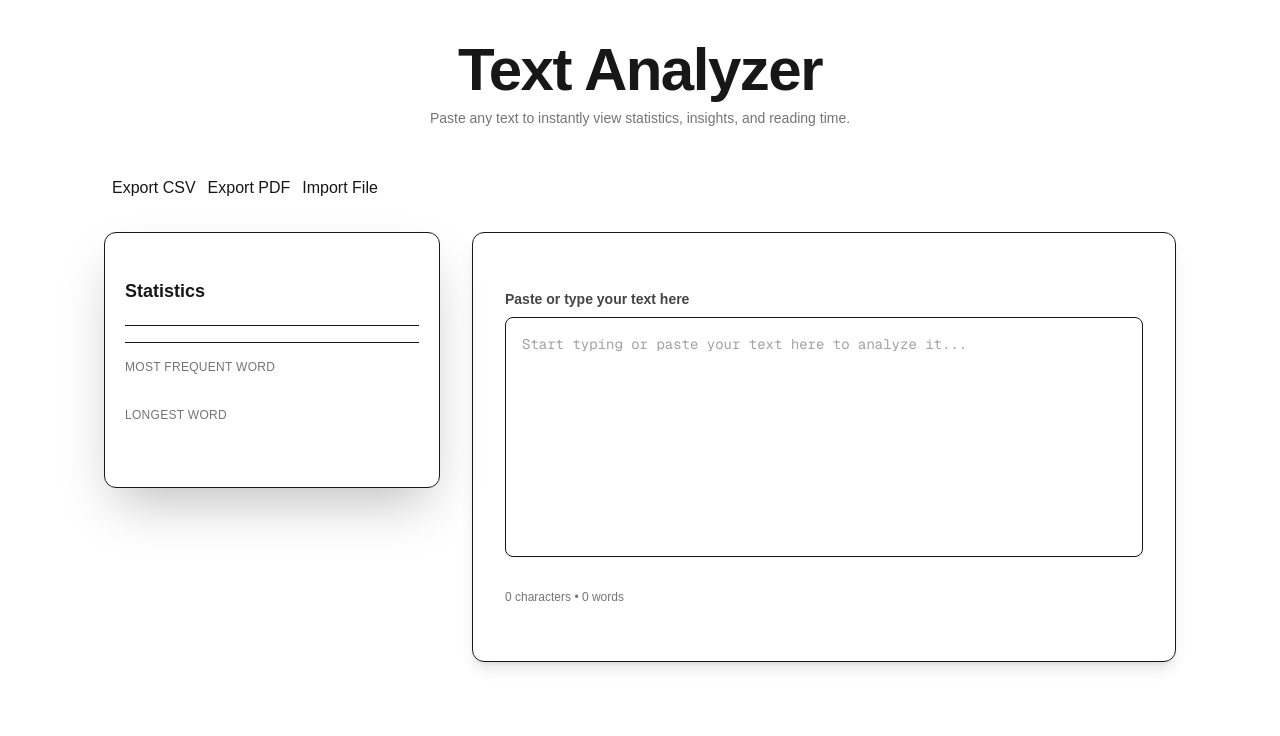
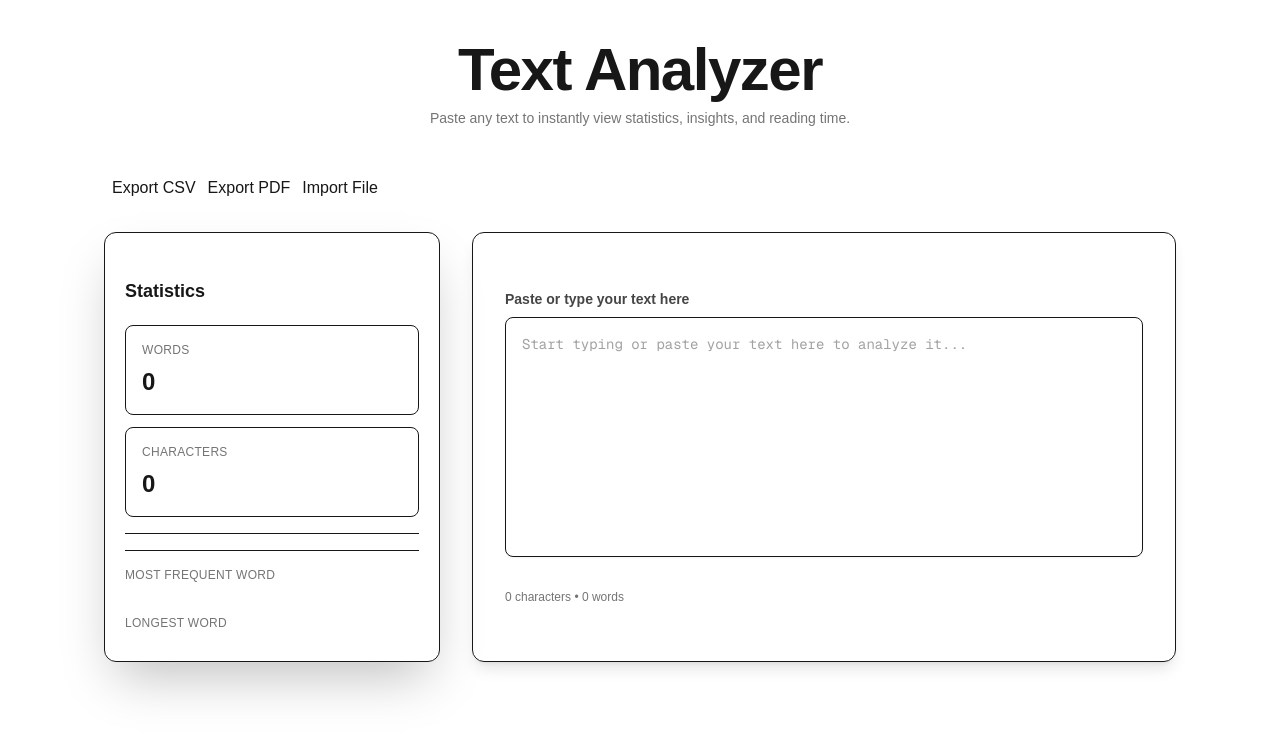
Before and after one commit to stradrich/text-analyzer, a Next.js app: page / in a window 1280 px wide. Shown: the top 736 px of the page. Built offline with nearby package versions, Linux system fonts and the light colour scheme.

Commit message:
feat: stat-col w dynamic char n word calc;

```diff
--- a/src/app/page.tsx
+++ b/src/app/page.tsx
@@ -29,14 +29,14 @@ export default function Home() {
     }
 
     // Word count
-    // const words = text
-    //   .trim()
-    //   .split(/\s+/)
-    //   .filter((word) => word.length > 0)
-    // const wordCount = words.length
+    const words = text
+      .trim()
+      .split(/\s+/)
+      .filter((word) => word.length > 0)
+    const wordCount = words.length
 
     // Character counts
-    // const charCount = text.length
+    const charCount = text.length
     // const charCountNoSpaces = text.replace(/\s/g, "").length
 
     // Sentence count
@@ -71,8 +71,8 @@ export default function Home() {
     // const readingTimeMinutes = Math.ceil(wordCount / 200)
 
     return {
-      // wordCount,
-      // charCount,
+      wordCount,
+      charCount,
       // charCountNoSpaces,
       // sentenceCount,
       // paragraphCount,
@@ -188,8 +188,7 @@ return (
         {/* LEFT SIDE */}
         <div className="lg:col-span-1">
           <div>
-            {/* <TextAnalysisStats analysis={analysis} /> */}
-              <TextAnalysisStats />
+            <TextAnalysisStats analysis={analysis} />
           </div>
         </div>
 
--- a/src/components/text-analysis-stats.tsx
+++ b/src/components/text-analysis-stats.tsx
@@ -1,36 +1,36 @@
 import { Card } from "@/components/ui/card"
 
-// interface AnalysisResult {
-//   wordCount: number
-//   charCount: number
-//   charCountNoSpaces: number
-//   sentenceCount: number
-//   paragraphCount: number
-//   mostFrequentWord: string
-//   longestWord: string
-//   averageWordLength: number
-//   readingTimeMinutes: number
-// }
+interface AnalysisResult {
+  wordCount: number
+  charCount: number
+  // charCountNoSpaces: number
+  // sentenceCount: number
+  // paragraphCount: number
+  // mostFrequentWord: string
+  // longestWord: string
+  // averageWordLength: number
+  // readingTimeMinutes: number
+}
 
-// interface Props {
-//   analysis: AnalysisResult
-// }
+interface Props {
+  analysis: AnalysisResult
+}
 
-// const StatCard = ({
-//   label,
-//   value,
-//   subtext,
-// }: {
-//   label: string
-//   value: string | number
-//   subtext?: string
-// }) => (
-//   <div className="rounded-lg border border-border/30 bg-background/50 p-4 backdrop-blur-sm">
-//     <p className="mb-2 text-xs font-medium uppercase tracking-wide text-foreground/60">{label}</p>
-//     <p className="text-2xl font-bold text-primary">{value}</p>
-//     {subtext && <p className="mt-1 text-xs text-foreground/50">{subtext}</p>}
-//   </div>
-// )
+const StatCard = ({
+  label,
+  value,
+  // subtext,
+}: {
+  label: string
+  value: string | number
+  // subtext?: string
+}) => (
+  <div className="rounded-lg border border-border/30 bg-background/50 p-4 backdrop-blur-sm">
+    <p className="mb-2 text-xs font-medium uppercase tracking-wide text-foreground/60">{label}</p>
+    <p className="text-2xl font-bold text-primary">{value}</p>
+    {/* {subtext && <p className="mt-1 text-xs text-foreground/50">{subtext}</p>} */}
+  </div>
+)
 
 export default function TextAnalysisStats({ analysis }: Props) {
   return (
@@ -38,11 +38,11 @@ export default function TextAnalysisStats({ analysis }: Props) {
       <div className="p-5">
         <h2 className="mb-5 text-lg font-semibold text-foreground">Statistics</h2>
         <div className="space-y-3">
-          {/* <StatCard label="Words" value={analysis.wordCount} />
+          <StatCard label="Words" value={analysis.wordCount} />
           <StatCard label="Characters" value={analysis.charCount} />
-          <StatCard label="Characters (No Spaces)" value={analysis.charCountNoSpaces} />
-          <StatCard label="Sentences" value={analysis.sentenceCount} />
-          <StatCard label="Paragraphs" value={analysis.paragraphCount} /> */}
+          {/* <StatCard label="Characters (No Spaces)" value={analysis.charCountNoSpaces} /> */}
+          {/* <StatCard label="Sentences" value={analysis.sentenceCount} /> */}
+          {/* <StatCard label="Paragraphs" value={analysis.paragraphCount} /> */}
 
           <div className="my-4 border-t border-border/20" />
 
```
